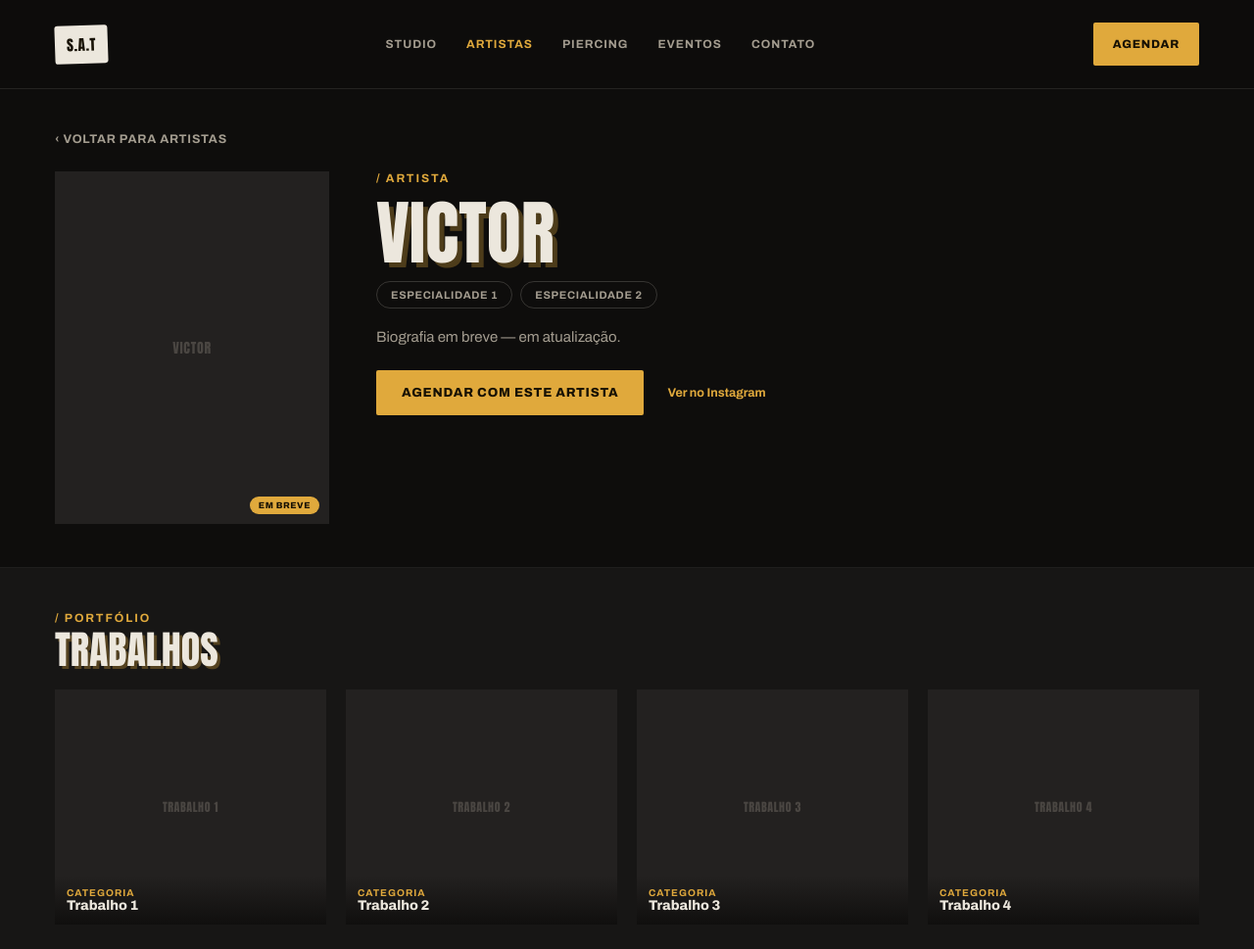
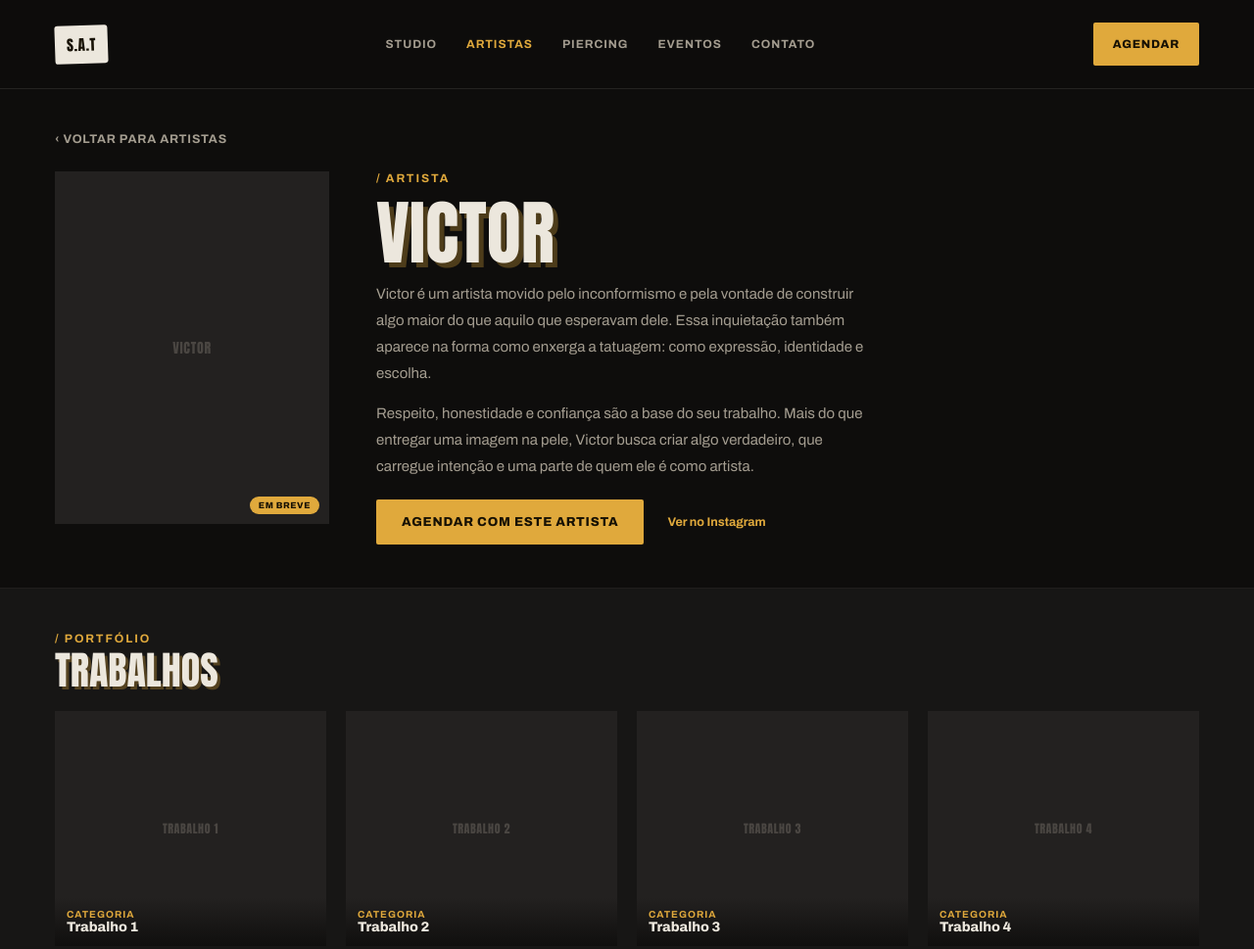
Before and after one commit to QUESH1/visual-street-art-tattoo-2.0, a plain HTML site: page artista.html in a window 1280 px wide. Shown: the top 969 px of the page at 98% size. Drawn offline with Linux system fonts and the light colour scheme.

Commit message:
Biografias dos artistas nos perfis
Textos oficiais da pasta manifesto para Aninha, Franck, Fune, Lincoln, Neville, Pedro, Savoi, Thales e Victor; estilos só onde a biografia os cita.

Co-Authored-By: Claude Opus 5.5 <noreply@anthropic.com>

```diff
--- a/artista.html
+++ b/artista.html
@@ -41,8 +41,8 @@
         <div class="text">
           <span class="eyebrow" data-artist-role>/ Artista</span>
           <h1 class="h-display h-lg" data-artist-name>Victor</h1>
-          <div class="chips"><span class="chip">Especialidade 1</span><span class="chip">Especialidade 2</span></div>
-          <p class="lead">Biografia em breve — em atualização.</p>
+          <div class="chips" data-artist-styles></div>
+          <div class="bio" data-artist-bio><p class="lead">Biografia em breve — em atualização.</p></div>
           <div class="inline-actions">
             <a class="btn btn-primary" href="#contato" data-whatsapp="Olá! Quero agendar uma sessão.">Agendar com este artista</a>
             <a class="text-link" href="https://www.instagram.com/street_art.tattoo/" target="_blank" rel="noopener">Ver no Instagram</a>
--- a/css/style.css
+++ b/css/style.css
@@ -320,7 +320,8 @@ section { border-bottom: 1px solid var(--line); }
 .profile-row .ph { width: 280px; height: 360px; flex-shrink: 0; }
 .profile-row .ph-label { font-size: 14px; }
 .profile-row .text { display: flex; flex-direction: column; gap: 16px; }
-.profile-row .lead { max-width: 56ch; }
+.profile-row .lead { max-width: 60ch; }
+.bio { display: flex; flex-direction: column; gap: 14px; }
 .chips { display: flex; flex-wrap: wrap; gap: 8px; }
 .inline-actions { display: flex; flex-wrap: wrap; align-items: center; gap: 24px; margin-top: 4px; }
 .text-link { font-size: 12.5px; font-weight: 700; }
--- a/js/main.js
+++ b/js/main.js
@@ -1,19 +1,79 @@
 // Número no formato internacional, só dígitos (ex.: '5531999999999'). Vazio = botões levam ao rodapé.
 const WHATSAPP_NUMBER = '';
 
+// bio: textos oficiais da pasta manifesto (um item por parágrafo). styles: só o que a biografia cita.
 const ARTISTS = [
-  { name: 'Ana Alves', role: 'Artista' },
+  {
+    name: 'Ana Alves',
+    role: 'Artista',
+    styles: ['Tattoo', 'Pintura'],
+    bio: [
+      'Aninha encontrou na arte uma forma de conquistar liberdade e expressar quem é. Seu trabalho nasce tanto das coisas bonitas da vida quanto das experiências difíceis que atravessam sua história, transformando sentimentos em imagem.',
+      'Respeito, liberdade e autenticidade são a base da artista que busca construir. Entre tattoo e pintura, Aninha quer ampliar sua linguagem, ganhar cada vez mais autonomia e criar trabalhos que carreguem verdade, força e identidade.'
+    ]
+  },
   { name: 'Lari', role: 'Artista' },
-  { name: 'Savoi', role: 'Artista' },
+  {
+    name: 'Savoi',
+    role: 'Artista',
+    bio: [
+      'Savoi encontrou na tattoo uma forma de transformar a relação que sempre teve com a arte em caminho de vida. É através dela que explora novas formas de expressão, cria conexões e encontra pessoas que se identificam com o que ele faz.',
+      'Seu trabalho nasce da curiosidade e da vontade constante de aprender. Savoi busca ampliar suas referências, viver novas experiências e construir uma arte cada vez mais conectada com quem ele é e com a forma como enxerga o mundo.'
+    ]
+  },
   { name: 'Thales', role: 'Body Piercer', page: 'thales.html' },
-  { name: 'Victor', role: 'Artista' },
-  { name: 'Fune', role: 'Artista' },
-  { name: 'Neville', role: 'Artista' },
+  {
+    name: 'Victor',
+    role: 'Artista',
+    bio: [
+      'Victor é um artista movido pelo inconformismo e pela vontade de construir algo maior do que aquilo que esperavam dele. Essa inquietação também aparece na forma como enxerga a tatuagem: como expressão, identidade e escolha.',
+      'Respeito, honestidade e confiança são a base do seu trabalho. Mais do que entregar uma imagem na pele, Victor busca criar algo verdadeiro, que carregue intenção e uma parte de quem ele é como artista.'
+    ]
+  },
+  {
+    name: 'Fune',
+    role: 'Artista',
+    bio: [
+      'Fune é um artista que encontrou na arte uma forma de existir com mais liberdade. Influenciado pelo desenho, pela música e pela cultura hip hop, constrói um trabalho que nasce da necessidade de se expressar sem seguir caminhos prontos.',
+      'Sua busca é por uma linguagem cada vez mais autoral, capaz de provocar sensação, estranhamento ou identificação. Para ele, cada trabalho também carrega um pouco de quem ele é e da escolha de viver fora da curva.'
+    ]
+  },
+  {
+    name: 'Neville',
+    role: 'Artista',
+    bio: [
+      'Neville encontrou na tattoo uma continuação de uma paixão que começou cedo, desenhando Dragon Ball e se conectando tanto com a estética quanto com as histórias e valores presentes nesse universo.',
+      'Honestidade, sinceridade e respeito guiam sua forma de trabalhar. Como artista, busca construir uma identidade própria e criar tattoos que reforcem uma ideia importante para ele: cada pessoa é única e capaz de transformar a própria realidade.'
+    ]
+  },
   { name: 'Yoki', role: 'Artista' },
-  { name: 'Lincoln', role: 'Artista' },
-  { name: 'Pedro Jr', role: 'Artista' },
+  {
+    name: 'Lincoln',
+    role: 'Artista',
+    bio: [
+      'Lincoln é um artista que encontrou na tattoo um caminho para transformar experiência, responsabilidade e vivência em expressão. Depois de passar por diferentes fases e tentativas profissionais, foi na arte que ele encontrou algo que realmente fazia sentido continuar construindo.',
+      'Seu trabalho parte muito da confiança. Para Lincoln, tatuar também é assumir a responsabilidade de marcar momentos e histórias que pertencem a outras pessoas, transformando ideias em algo que passa a fazer parte delas.'
+    ]
+  },
+  {
+    name: 'Pedro Jr',
+    role: 'Artista',
+    styles: ['Geek', 'Mangá & Anime'],
+    bio: [
+      'Pedro é um artista que encontrou na tattoo uma continuação natural de algo que sempre fez parte da sua vida: desenhar, criar e viver o universo geek.',
+      'Mangás, animes e outras referências dessa cultura aparecem no seu trabalho como formas de unir identidade, sentimento e narrativa. Mais do que tatuar, Pedro busca crescer dentro da arte e construir um trabalho que também possa inspirar outros artistas no caminho.'
+    ]
+  },
   { name: 'Bevilaqua', role: 'Artista' },
-  { name: 'Franckenstein', role: 'Artista' },
+  {
+    name: 'Franckenstein',
+    role: 'Artista',
+    styles: ['Dark Ornamental', 'Free Hand'],
+    bio: [
+      'Franck é um artista movido pela curiosidade, pela experimentação e pela busca de uma linguagem própria. Seu trabalho vem se construindo principalmente dentro do dark ornamental, explorando formas orgânicas, free hand e desenhos pensados diretamente para o corpo.',
+      'Mais do que seguir padrões ou tendências, ele busca desenvolver uma identidade cada vez mais autoral - criando tattoos que carreguem sua forma de pensar, construir e enxergar a arte.'
+    ]
+  },
   { name: 'Arthur', role: 'Artista' },
   { name: 'Thaylane', role: 'Artista' }
 ];
@@ -215,6 +275,29 @@ function setupArtistPage() {
   document.title = `${artist.name} — Street Art Tattoo`;
   root.querySelectorAll('[data-artist-name]').forEach((el) => (el.textContent = artist.name));
   root.querySelectorAll('[data-artist-role]').forEach((el) => (el.textContent = `/ ${artist.role}`));
+
+  const bio = root.querySelector('[data-artist-bio]');
+  if (artist.bio) {
+    bio.replaceChildren(...artist.bio.map((text) => {
+      const p = document.createElement('p');
+      p.className = 'lead';
+      p.textContent = text;
+      return p;
+    }));
+    document.querySelector('meta[name="description"]').content = artist.bio[0];
+  }
+
+  const chips = root.querySelector('[data-artist-styles]');
+  if (artist.styles) {
+    chips.replaceChildren(...artist.styles.map((s) => {
+      const chip = document.createElement('span');
+      chip.className = 'chip';
+      chip.textContent = s;
+      return chip;
+    }));
+  } else {
+    chips.remove();
+  }
   root.querySelectorAll('[data-whatsapp]').forEach((el) =>
     el.setAttribute('data-whatsapp', `Olá! Quero agendar com ${artist.name}.`)
   );
```
Also changed, not shown: thales.html (+5 -2 lines).
